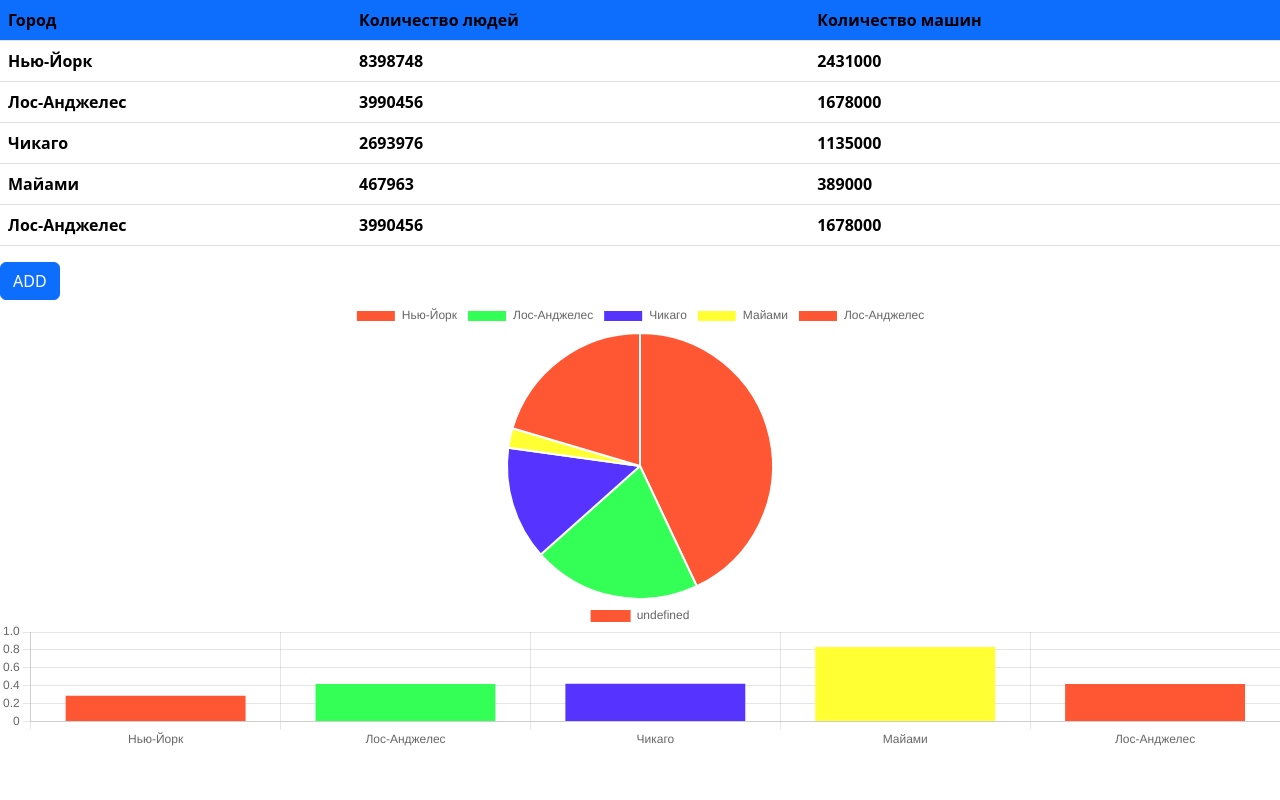
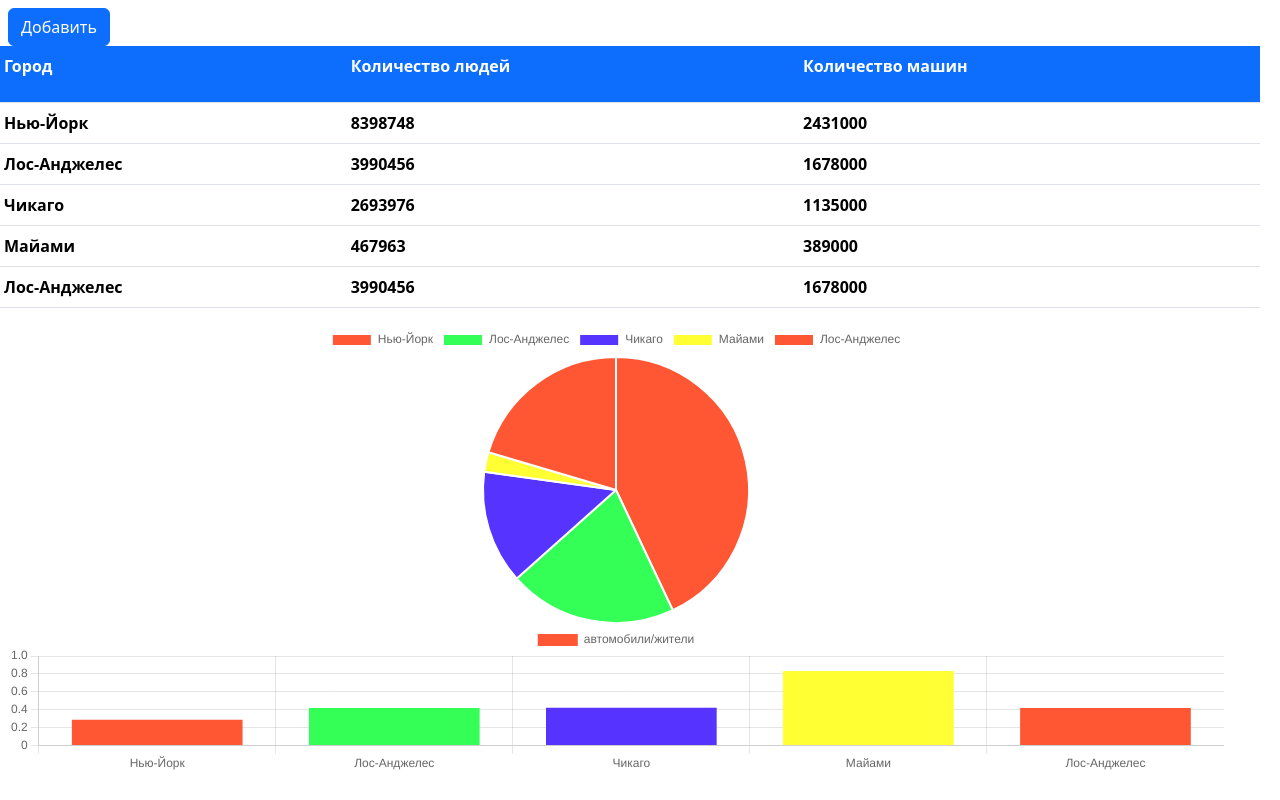
Before and after one commit to Ansyr/test-task-smartpoint, a Vue app: page / in a window 1280 px wide. Built offline with nearby package versions, Linux system fonts and the light colour scheme.

Commit message:
update modal

```diff
--- a/src/pages/info-table/model/table-module.ts
+++ b/src/pages/info-table/model/table-module.ts
@@ -37,7 +37,7 @@
         },
         SET_TOTAL_DATA_CITY(state, getters) {
             const cityStatistic = getters.cityStatistic;
-            const dataTable = {
+            state.statisticCity = {
                 labels: cityStatistic?.map(city => city.label),
                 datasets: [
                     {
@@ -45,21 +45,20 @@
                         data: cityStatistic?.map(val => val.value),
                     }
                 ]
-            }
-            state.statisticCity = dataTable;
+            };
         },
 
 
         SET_TOTAL_DATA_POPULATION(state,getters){
             const carToPopulationRatio = getters.carToPopulationRatio
-            const dataTable = {
+            state.statisticPopulation = {
                 labels: carToPopulationRatio?.map(city => city.label),
                 datasets: [{
+                    label:"автомобили/жители",
                     backgroundColor: ['#FF5733', '#33FF57', '#5733FF', '#FFFF33'],
                     data: carToPopulationRatio?.map(val => val.value)
                 }]
             }
-            state.statisticPopulation = dataTable
 
         }
     },
--- a/src/pages/info-table/ui/add-to-table/add-to-table.vue
+++ b/src/pages/info-table/ui/add-to-table/add-to-table.vue
@@ -1,5 +1,4 @@
 <template>
-  <h1>Заполните данные</h1>
   <form class="form-group" @submit.prevent="handleSubmit">
     <my-input v-model="data.city" placeholder="Город"></my-input>
     <my-input v-model="data.population" placeholder="Население"></my-input>
--- a/src/pages/info-table/ui/info-table/info-table.vue
+++ b/src/pages/info-table/ui/info-table/info-table.vue
@@ -1,14 +1,30 @@
 <template>
+  <div class="row p-2">
+    <div class="col-sm">
+      <MyButton @click="openModal">Добавить</MyButton>
+    </div>
+    <div class="row">
       <my-table :columns="tableColumns" :data="tableData"></my-table>
       <Modal v-model="isOpen">
+        <div slot="header">
+          Введите данные
+        </div>
+        <div slot="body">
           <add-to-table></add-to-table>
+        </div>
       </Modal>
-  <MyButton @click="openModal">ADD</MyButton>
-  <div>
+
+      <div class="row">
+        <div class="col-sm">
           <PolarAreaCity></PolarAreaCity>
         </div>
-  <div>
+      </div>
+      <div class="row">
+        <div class="col-sm">
           <bar-auto-population></bar-auto-population>
+        </div>
+      </div>
+    </div>
   </div>
 
 </template>
--- a/src/shared/ui/modal/modal.vue
+++ b/src/shared/ui/modal/modal.vue
@@ -12,6 +12,7 @@
     const isOpen = ref(props.modelValue);
 
     const closeModal = () => {
+      console.log(123)
       isOpen.value = false;
       context.emit("update:modelValue", false);
     };
@@ -28,10 +29,24 @@
 
 <template>
   <teleport to="body">
-    <div class="modal" v-if="isOpen">
-      <div @click.stop class="modal__content">
+    <div class="modal" v-if="isOpen"  @click="closeModal">
+      <div @click.stop class="modal__content" tabindex="0" @keyup.esc="closeModal">
         <slot></slot>
-        <my-button theme="danger"  @click="closeModal">закрыть</my-button>
+        <div class="modal__header">
+          <svg class="modal__icon" width="24" height="24" viewBox="0 0 24 24" fill="none" xmlns="http://www.w3.org/2000/svg" @click="closeModal">
+            <path fill-rule="evenodd" clip-rule="evenodd" d="M5.29289 5.29289C5.68342 4.90237 6.31658 4.90237 6.70711 5.29289L18.7071 17.2929C19.0976 17.6834 19.0976 18.3166 18.7071 18.7071C18.3166 19.0976 17.6834 19.0976 17.2929 18.7071L5.29289 6.70711C4.90237 6.31658 4.90237 5.68342 5.29289 5.29289Z" fill="black"/>
+            <path fill-rule="evenodd" clip-rule="evenodd" d="M18.7071 5.29289C18.3166 4.90237 17.6834 4.90237 17.2929 5.29289L5.29289 17.2929C4.90237 17.6834 4.90237 18.3166 5.29289 18.7071C5.68342 19.0976 6.31658 19.0976 6.70711 18.7071L18.7071 6.70711C19.0976 6.31658 19.0976 5.68342 18.7071 5.29289Z" fill="black"/>
+          </svg>
+          <slot name="header"></slot>
+        </div>
+        <div class="modal__body">
+          <slot name="body"></slot>
+        </div>
+        <div class="modal__footer">
+          <slot name="footer">
+
+          </slot>
+        </div>
       </div>
     </div>
   </teleport>
@@ -49,6 +64,7 @@
 }
 
 .modal__content {
+  position: relative;
   margin: auto;
   padding: 20px;
   background: white;
@@ -56,4 +72,11 @@
   min-height: 50px;
   min-width: 300px;
 }
+
+.modal__icon{
+  position: absolute;
+  top: 15px;
+  right: 15px;
+  cursor: pointer;
+}
 </style>
--- a/src/shared/ui/table/my-table.vue
+++ b/src/shared/ui/table/my-table.vue
@@ -22,11 +22,12 @@
 
 <template>
     <table class="table">
-      <thead>
+      <thead class="thead-light">
       <tr>
         <th class="bg-primary" scope="col" v-for="column in columns" :key="column.id">
-          {{ column.title }}
-          <span></span>
+          <p class="text-white">
+            {{ column.title }}
+          </p>
         </th>
       </tr>
       </thead>
```
Lines whose indentation alone changed are shown as unchanged.
